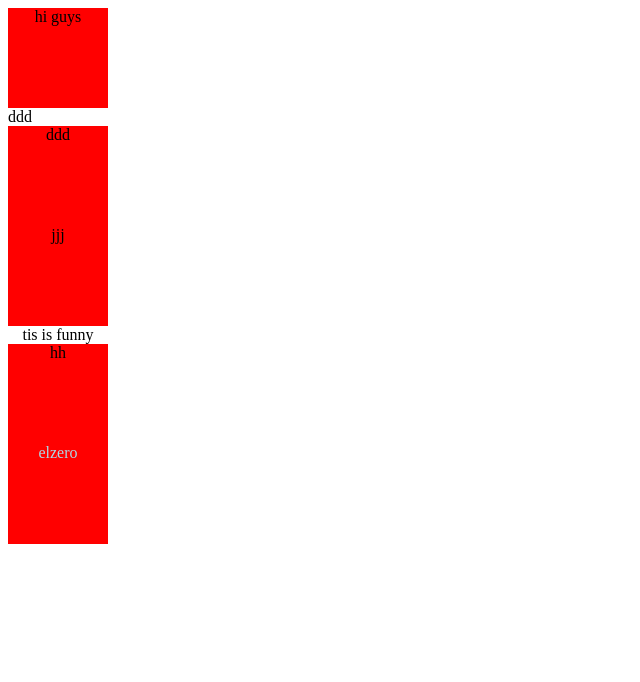
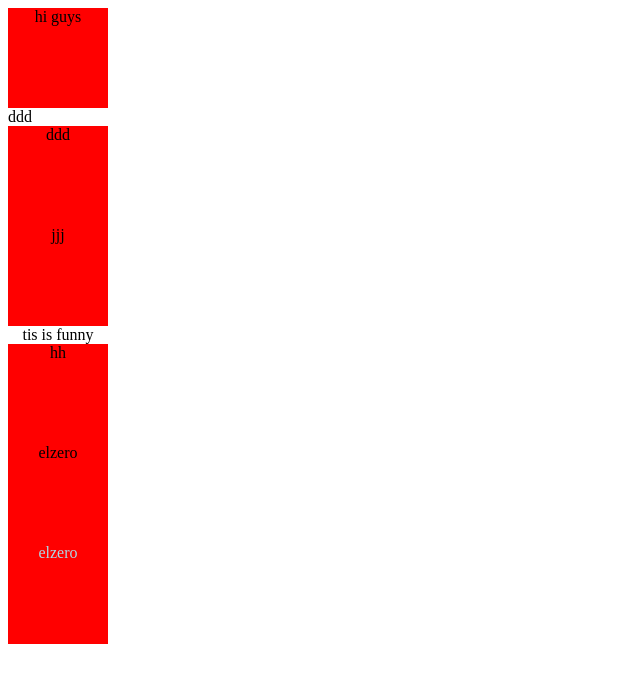
Before and after one commit to itachiarab/cit-cours, a plain HTML site: page front-end/index.html in a window 1280 px wide. Shown: the whole page, without its empty margins (0-640 px from the left). Drawn offline with Linux system fonts and the light colour scheme.

Commit message:
Update index.html

```diff
--- a/front-end/index.html
+++ b/front-end/index.html
@@ -13,6 +13,8 @@
             <nav>tis is funny</nav>
             <div>hh</div>
             <div>elzero</div>
+            <div>elzero</div>
+
         </div>
     </body>
 </html>
```
